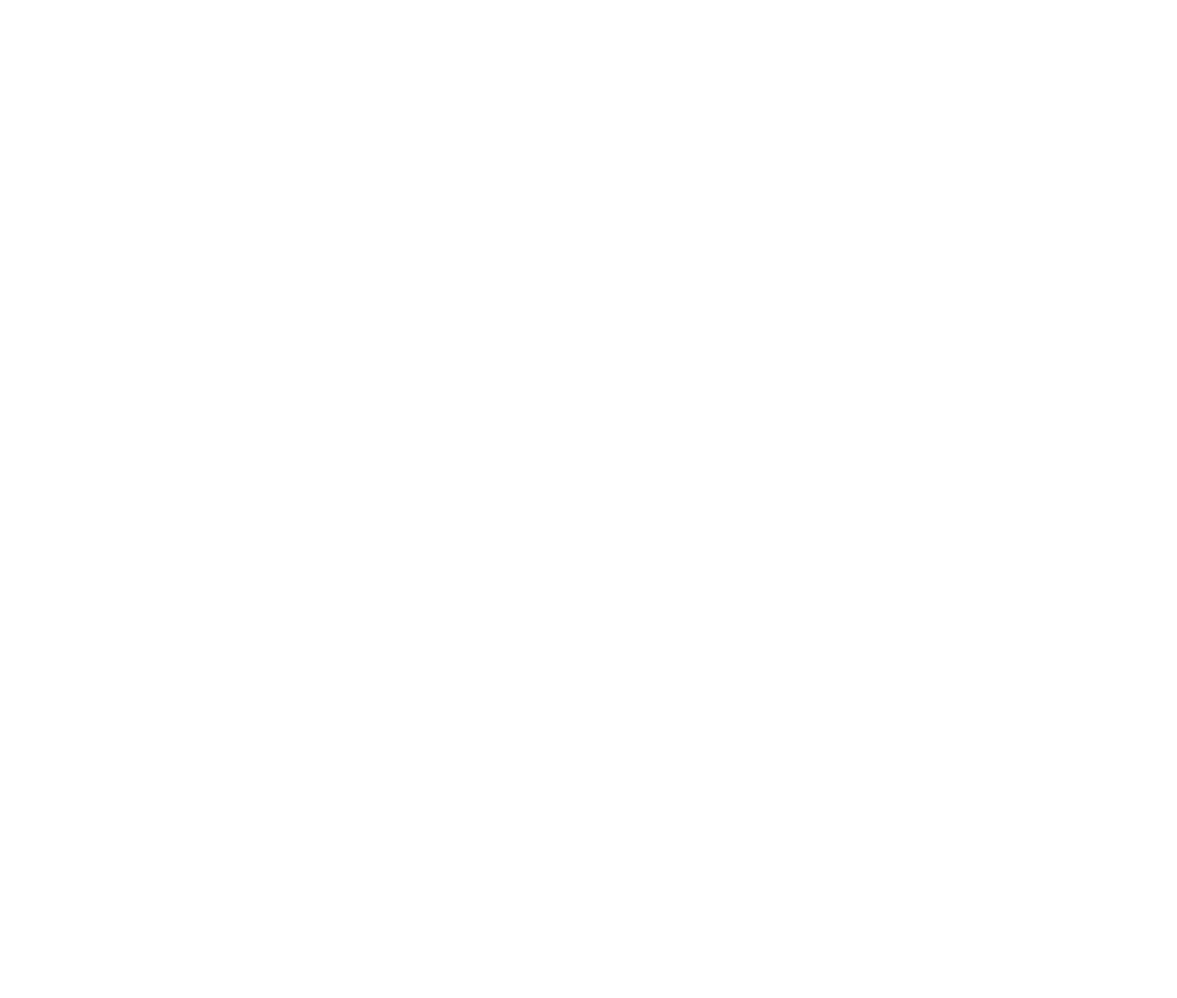
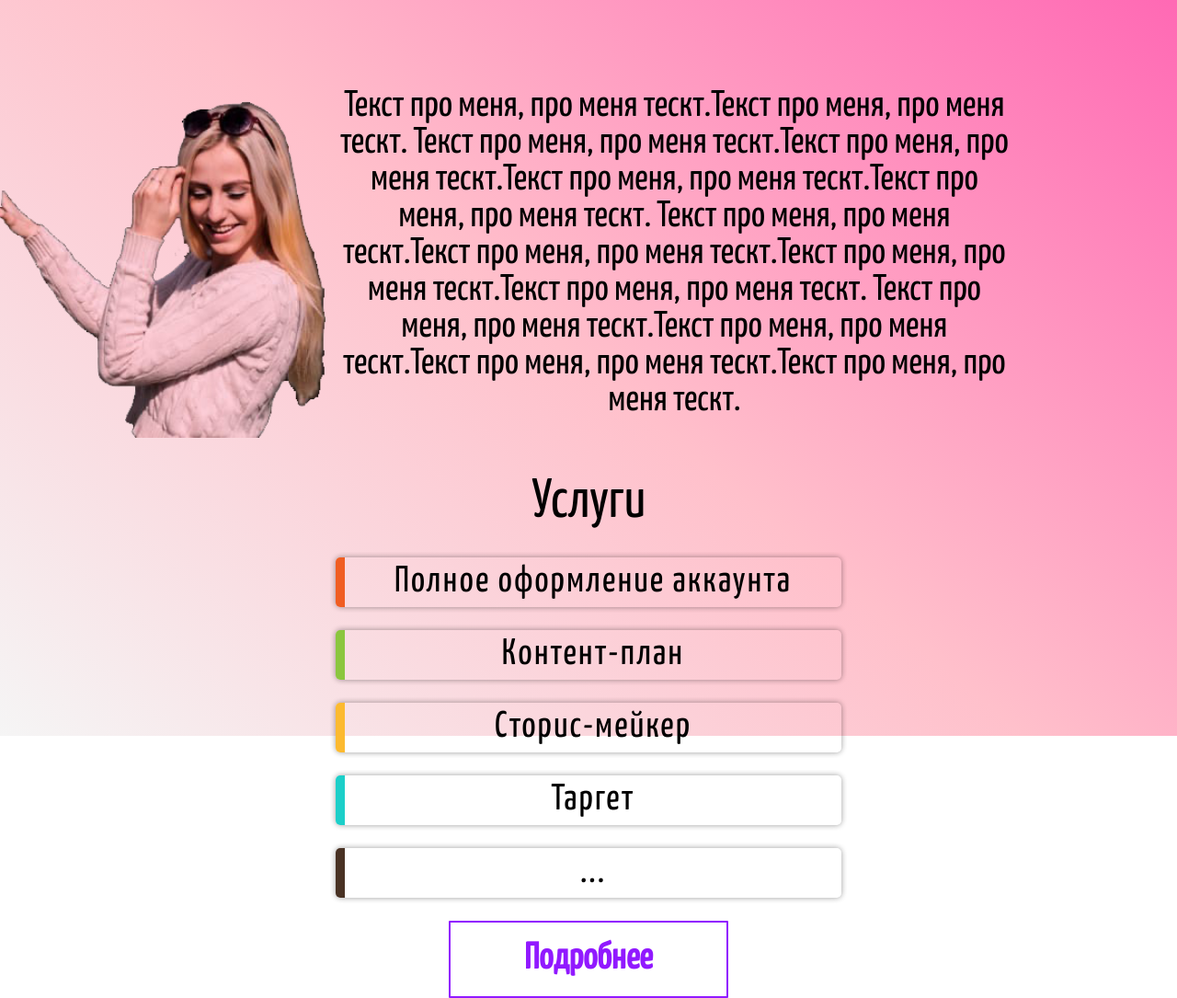
Before and after one commit to gomel-tdl1/projectsForWork, a plain HTML site: page 2020/Arina_Lending/Sourses/index.html in a window 1280 px wide. Shown: the whole page at 92% size. Before the commit the page ends 800 px from the top, so only its background shows below. Drawn offline with Linux system fonts and the light colour scheme.

Commit message:
2 blocks

```diff
--- /dev/null
+++ b/2020/Arina_Lending/Sourses/css/nullStyleSheets.css
@@ -0,0 +1,72 @@
+* {
+    padding: 0;
+    margin: 0;
+    border: 0;
+}
+
+*, *:before, *:after {
+    -moz-box-sizing: border-box;
+    -webkit-box-sizing: border-box;
+    box-sizing: border-box;
+}
+
+:focus, :active {
+    outline: none;
+}
+
+a:focus, a:active {
+    outline: none;
+}
+
+nav, footer, header, aside {
+    display: block;
+}
+
+html, body {
+    height: 100%;
+    width: 100%;
+    font-size: 100%;
+    line-height: 1;
+    font-size: 14px;
+    -ms-text-size-adjust: 100%;
+    -moz-text-size-adjust: 100%;
+    -webkit-text-size-adjust: 100%;
+}
+
+input, button, textarea {
+    font-family: inherit;
+}
+
+input::-ms-clear {
+    display: none;
+}
+
+button {
+    cursor: pointer;
+}
+
+button::-moz-focus-inner {
+    padding: 0;
+    border: 0;
+}
+
+a, a:visited {
+    text-decoration: none;
+}
+
+a:hover {
+    text-decoration: none;
+}
+
+ul li {
+    list-style: none;
+}
+
+img {
+    vertical-align: top;
+}
+
+h1, h2, h3, h4, h5, h6 {
+    font-size: inherit;
+    font-weight: 400;
+}
--- a/2020/Arina_Lending/Sourses/css/style.css
+++ b/2020/Arina_Lending/Sourses/css/style.css
@@ -0,0 +1,106 @@
+/*Web downloads*/
+@import url('https://fonts.googleapis.com/css2?family=Play:wght@400;700&display=swap');
+@import url('https://fonts.googleapis.com/css2?family=Yanone+Kaffeesatz&display=swap');
+
+/*Null*/
+@import "nullStyleSheets.css";
+/*-------------------------------------------------------*/
+
+body{
+    background: repeating-linear-gradient(220deg, hotpink, pink, whitesmoke) no-repeat;
+    width: 100%;
+    height: 100%;
+    link:black;
+}
+a{
+    color: black;
+}
+.aboutMe {
+    margin-top: 2%;
+    margin-left: 0;
+    margin-right: 10%;
+    display: grid;
+    grid-template-areas: 'a b';
+}
+.photoAM img{
+    width: 450px;
+    height: 450px;
+    background-color: transparent;
+}
+.textAM{
+    min-width: 450px;
+    max-height: 700px;
+    /*border: 5px solid deeppink;*/
+    /*border-radius: 50px 15px;*/
+    padding: 20px;
+    overflow: auto;
+    text-align: center;
+    margin-left: -15%;
+    margin-top: 50px;
+    margin-right: 30px;
+    font-family: 'Yanone Kaffeesatz', sans-serif;
+    font-size: 40px;
+}
+/*----------------------------------------------------*/
+.menu{
+    display: grid;
+    /*grid-template-areas: ;*/
+    justify-content: center;
+    /*margin-top: 30px;*/
+}
+.shop{
+    width: 550px;
+    height: 600px;
+    text-align: center;
+    font-family: 'Yanone Kaffeesatz', sans-serif;
+    font-size: 60px;
+    margin-top: -20px;
+}
+.shopUl {
+    list-style: none;
+    padding: 0;
+    margin-top: 15px;
+    text-align: center;
+}
+.shopUl li {
+    padding: 7px 20px;
+    margin-bottom: 10px;
+    border-radius: 5px;
+    border-left: 10px solid #f05d22;
+    box-shadow: 2px -2px 5px 0 rgba(0,0,0,.1),
+    -2px -2px 5px 0 rgba(0,0,0,.1),
+    2px 2px 5px 0 rgba(0,0,0,.1),
+    -2px 2px 5px 0 rgba(0,0,0,.1);
+    font-size: 40px;
+    letter-spacing: 2px;
+    transition: 0.3s all linear;
+    margin-top: 15px;
+    width: 550px;
+    display: inline-grid;
+    /*background: url("../image/noneBG.jpg") fixed;*/
+}
+.shopUl li:nth-child(2){border-color: #8bc63e;}
+.shopUl li:nth-child(3){border-color: #fcba30;}
+.shopUl li:nth-child(4){border-color: #1ccfc9;}
+.shopUl li:nth-child(5){border-color: #493224;}
+
+.shopUl li:active{
+    background-color: white;
+}
+
+.buttonShop{
+    display: inline-block;
+    color: #9119ff;
+    font-weight: 700;
+    text-decoration: none;
+    user-select: none;
+    padding: .5em 2em;
+    outline: none;
+    border: 2px solid;
+    border-radius: 1px;
+    transition: 0.2s;
+    margin-top: 15px;
+    font-size: 40px;
+}
+.buttonShop:active{background:white;}
+/*--------------------------------------------------------------*/
--- a/2020/Arina_Lending/Sourses/index.html
+++ b/2020/Arina_Lending/Sourses/index.html
@@ -2,11 +2,48 @@
 <html lang="en">
 <head>
     <meta charset="UTF-8">
-    <title>Lending page</title>
+    <title>Arina SMM-Specialist</title>
     <script type="text/javascript" src="js/script.js"></script>
-    <style>@import "css/style.css";</style>
+    <link rel="stylesheet" href="css/style.css">
 </head>
 <body>
+    <div class="aboutMe">
+        <div class="photoAM">
+            <img src="image/Awatar.png" alt="">
+        </div>
+        <div class="textAM">
+            <p>Текст про меня, про меня тескт.Текст про меня, про меня тескт.
+                Текст про меня, про меня тескт.Текст про меня, про меня тескт.Текст про меня, про меня тескт.Текст про меня, про меня тескт.
+                Текст про меня, про меня тескт.Текст про меня, про меня тескт.Текст про меня, про меня тескт.Текст про меня, про меня тескт.
+                Текст про меня, про меня тескт.Текст про меня, про меня тескт.Текст про меня, про меня тескт.Текст про меня, про меня тескт.</p>
+        </div>
+    </div>
+    <div class="menu">
+        <div class="shop">
+            <br>
+            <h1>Услуги</h1>
+            <ul class="shopUl">
+                <li>
+                    <a href="another/IFSC_licence_2020_Aa_TALDYKIN_Ilya.pdf" download>Полное оформление аккаунта</a>
+                </li>
+                <li>
+                    <a href="another/IFSC_licence_2020_Aa_TALDYKIN_Ilya.pdf" download>Контент-план</a>
+                </li>
+                <li>
+                    <a href="another/IFSC_licence_2020_Aa_TALDYKIN_Ilya.pdf" download>Сторис-мейкер</a>
+                </li>
+                <li>
+                    <a href="another/IFSC_licence_2020_Aa_TALDYKIN_Ilya.pdf" download>Таргет</a>
+                </li>
+                <li>
+                    <a href="another/IFSC_licence_2020_Aa_TALDYKIN_Ilya.pdf" download>...</a>
+                </li>
+            </ul>
+            <div id="buttonShop">
+                <a class="buttonShop" href="another/IFSC_licence_2020_Aa_TALDYKIN_Ilya.pdf" download>Подробнее</a>
+            </div>
+        </div>
 
+    </div>
 </body>
 </html>
```
Also changed, not shown: 2020/Arina_Lending/Sourses/image/Awatar.png (added), 2020/Arina_Lending/Sourses/image/istockphoto-186120417-1024x1024.jpg (added), 2020/Arina_Lending/Sourses/image/noneBG.jpg (added), 1 other file.
